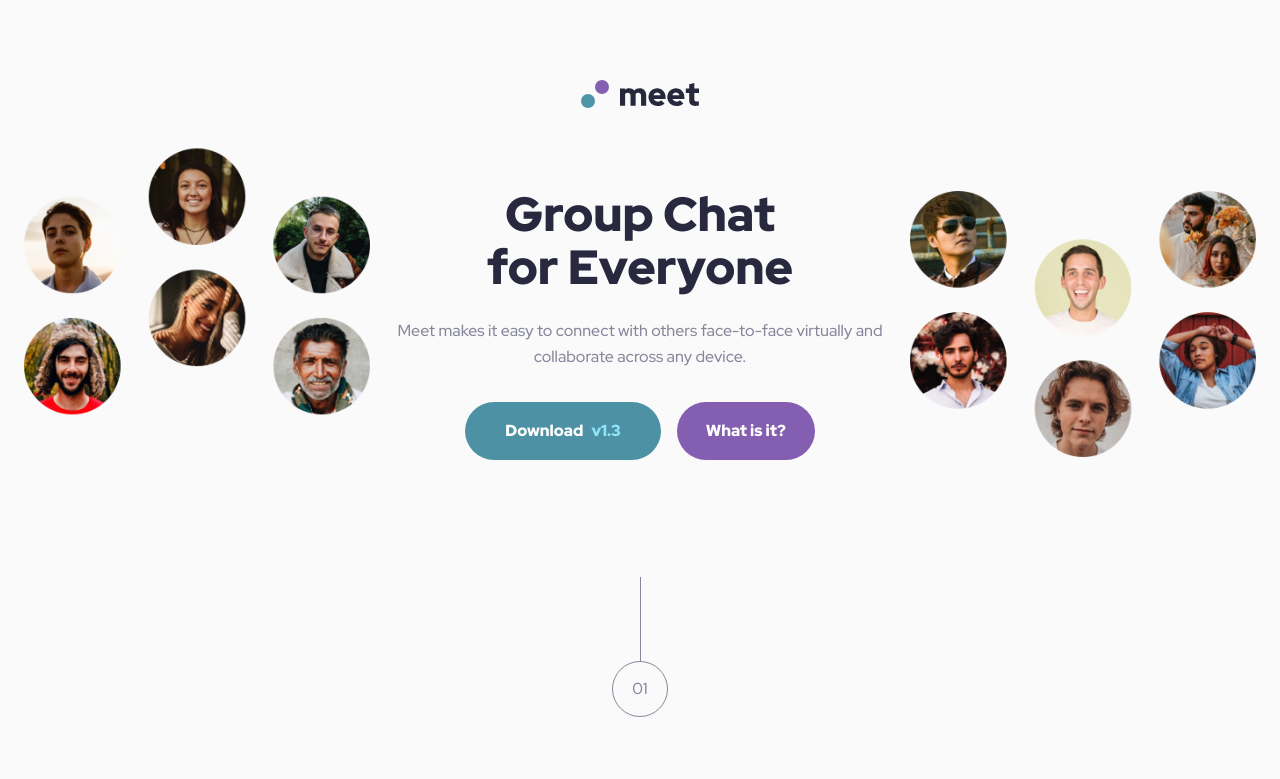
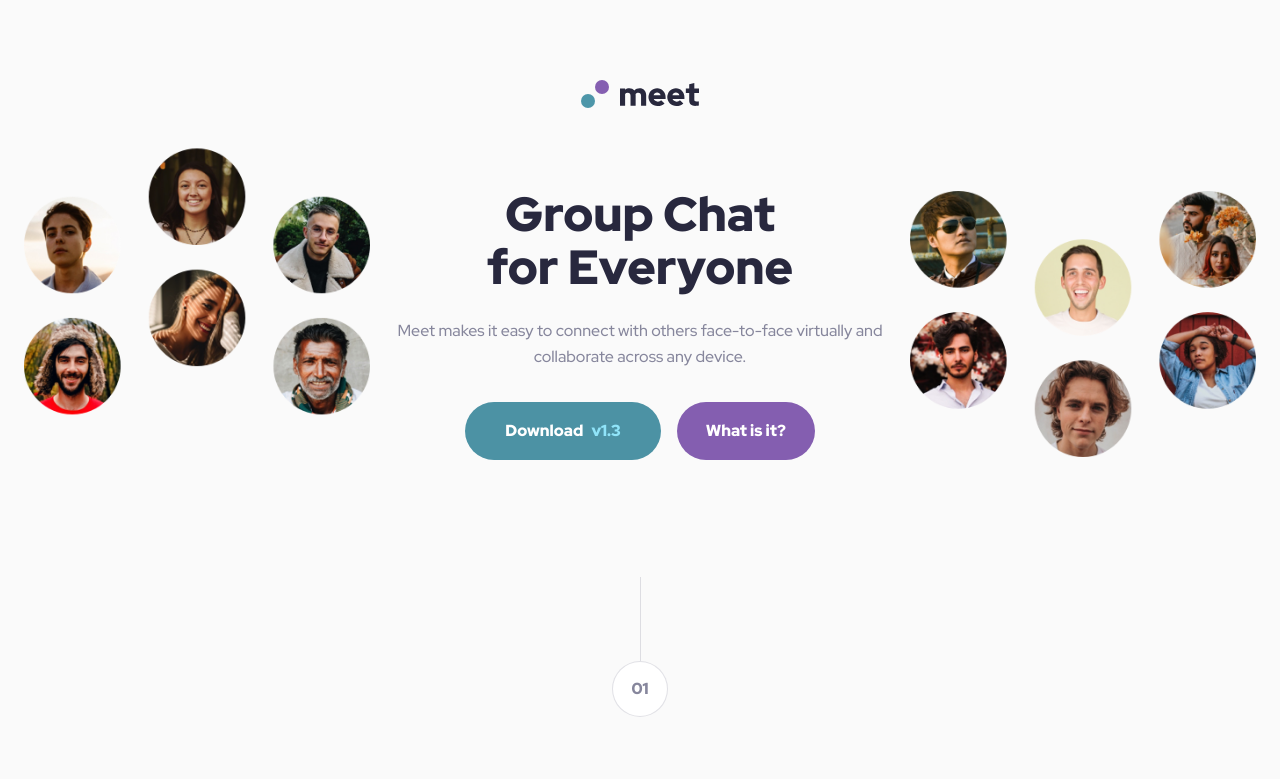
Before and after one commit to solracss/fem-meet-landing-page, a website built with Vite: page src/index.html in a window 1280 px wide. Shown: the top 779 px of the page. Built offline with nearby package versions, Linux system fonts and the light colour scheme.

Commit message:
set border opacity to lower for cirlce counter

```diff
--- a/src/sass/_components.scss
+++ b/src/sass/_components.scss
@@ -64,12 +64,16 @@ button.btn {
 	margin-inline: auto;
 	border-radius: 50%;
 	border: $border solid $clr-primary-100;
+	@include setHslaColor(border-color, $clr-primary-100, 0.25);
 	aspect-ratio: 1/1;
 	height: $radius;
 	color: $clr-primary-100;
+	font-weight: $fw-bold;
+	background-color: $clr-neutral-100;
 
 	@include pseudo {
-		border-left: 1px solid $clr-primary-100;
+		border-left: 1px solid;
+		@include setHslaColor(border-color, $clr-primary-100, 0.25);
 		width: 0.0625rem;
 		height: 5.25rem;
 		bottom: calc($radius - $border);
```
